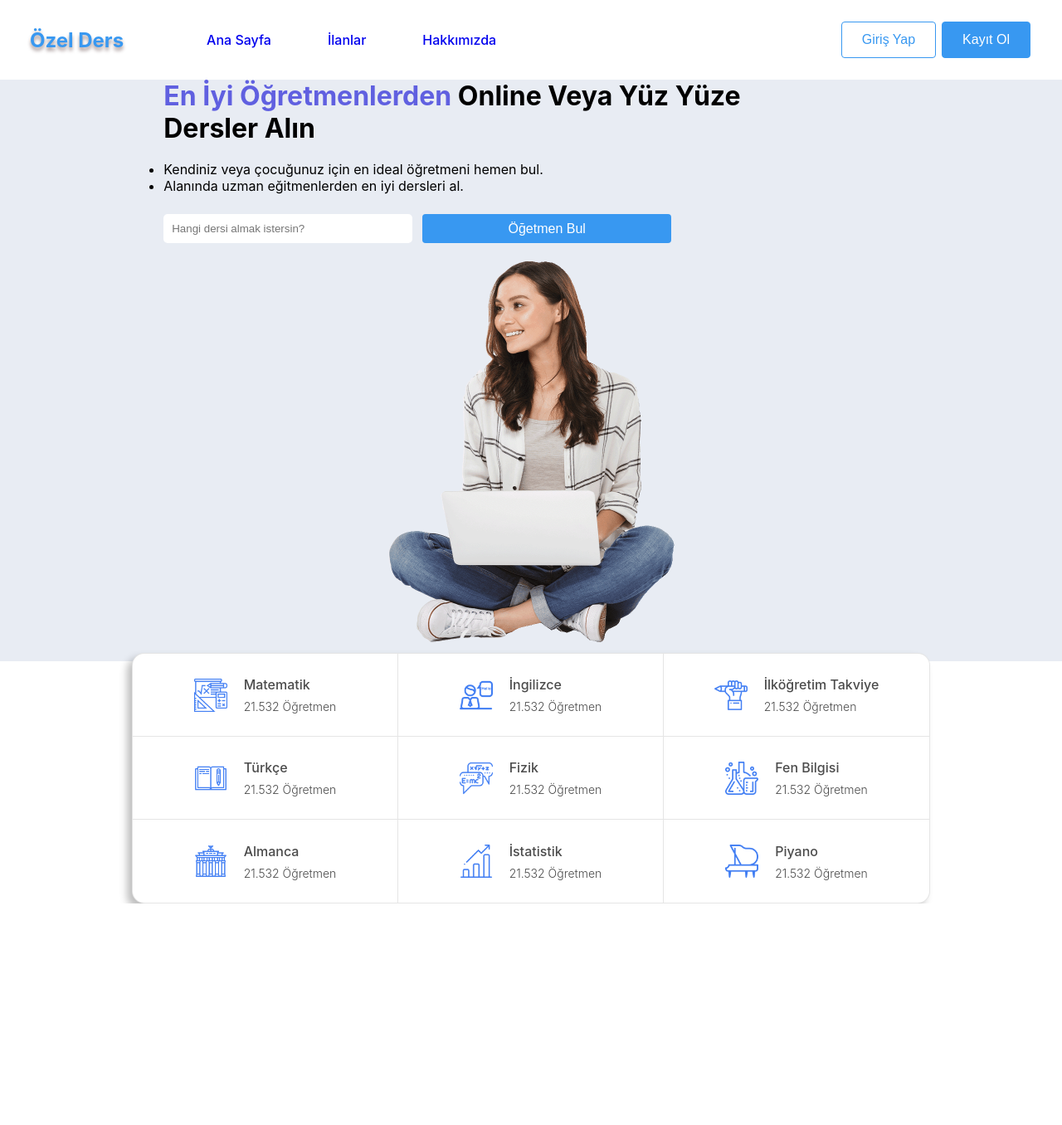
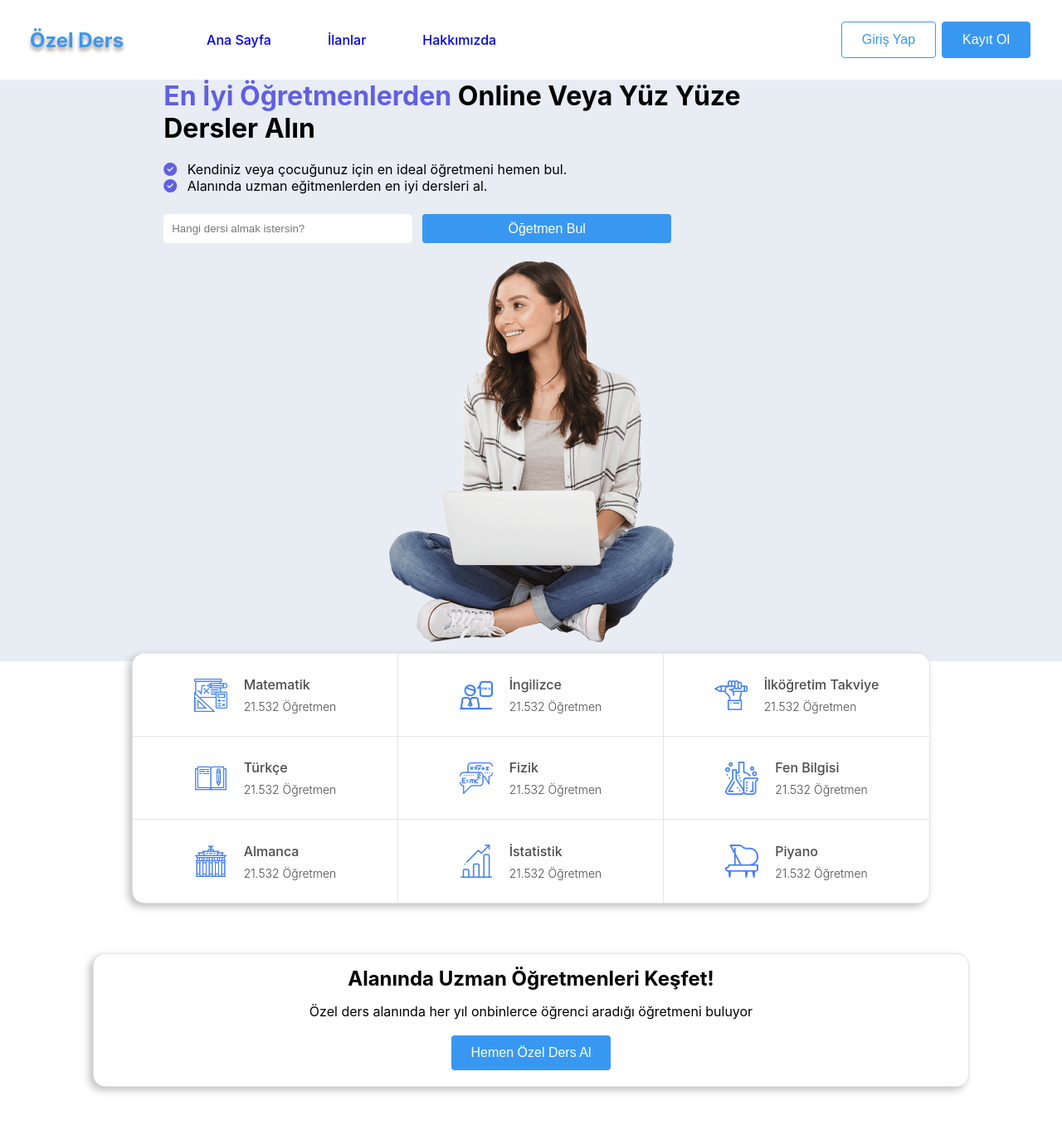
Before and after one commit to SametAydinhan/OzelOgretmenim.com, a React (Create React App) app in the folder Front-End/: page / in a window 1280 px wide. Shown: the top 1356 px of the page at 83% size. Before the commit the page ends 1089 px from the top, so only its background shows below. Built offline with nearby package versions, Linux system fonts and the light colour scheme.

Commit message:
feat(home): create quick tutor container

```diff
--- a/Front-End/public/index.html
+++ b/Front-End/public/index.html
@@ -2,6 +2,13 @@
 <html lang="en">
   <head>
     <meta charset="utf-8" />
+    <link
+      rel="stylesheet"
+      href="https://cdnjs.cloudflare.com/ajax/libs/font-awesome/6.5.2/css/all.min.css"
+      integrity="sha512-SnH5WK+bZxgPHs44uWIX+LLJAJ9/2PkPKZ5QiAj6Ta86w+fsb2TkcmfRyVX3pBnMFcV7oQPJkl9QevSCWr3W6A=="
+      crossorigin="anonymous"
+      referrerpolicy="no-referrer"
+    />
     <link rel="icon" href="%PUBLIC_URL%/favicon.ico" />
     <meta name="viewport" content="width=device-width, initial-scale=1" />
     <meta name="theme-color" content="#000000" />
--- a/Front-End/src/components/common/LessonItems/LessonItems.css
+++ b/Front-End/src/components/common/LessonItems/LessonItems.css
@@ -5,7 +5,7 @@
  border: 1px solid rgba(0, 0, 0, 0.1);
  margin-top: -10px;
  background-color: white;
- box-shadow: -6px 6px 10px rgba(0, 0, 0, 0.253);
+ box-shadow: -4px 4px 10px rgba(0, 0, 0, 0.253);
 }
 
 .subject{
--- a/Front-End/src/pages/Home.css
+++ b/Front-End/src/pages/Home.css
@@ -47,6 +47,15 @@
     margin-right: 10px;
 }
 
+.content > ul {
+    list-style: none;
+}
+
+.content > ul > li > i {
+    color: #6060e0;
+    margin-right: 8px;
+}
+
 .image {
   width: 30%;
   height: 500px;
@@ -63,3 +72,24 @@
   flex-wrap: wrap;
   justify-content: center;
 }
+
+.quick-tutor-section{
+    display: flex;
+    flex-wrap: wrap;
+    justify-content: center;
+    margin-top: 60px;
+    margin-bottom: 60px;
+}
+
+.quick-tutor-container {
+    display: flex;
+    flex-direction: column;
+    gap: 15px;
+    justify-content: center;
+    align-items: center;
+    background-color: white;
+    border-radius: 15px;
+    border: 1px solid rgba(0, 0, 0, 0.1);
+    box-shadow: -4px 4px 10px rgba(0, 0, 0, 0.253);
+    padding: 15px 260px;
+}
--- a/Front-End/src/pages/Home.js
+++ b/Front-End/src/pages/Home.js
@@ -1,9 +1,9 @@
-import React from "react";
-import Header from "../components/layout/Header";
-import "./Home.css";
-import Button from "../components/common/Button";
-import { Link } from "react-router-dom";
-import LessonItems from "../components/common/LessonItems/LessonItems";
+import React from 'react';
+import Header from '../components/layout/Header';
+import './Home.css';
+import Button from '../components/common/Button';
+import { Link } from 'react-router-dom';
+import LessonItems from '../components/common/LessonItems/LessonItems';
 
 const Home = () => {
   return (
@@ -19,19 +19,23 @@ const Home = () => {
               </h2>
               <ul>
                 <li>
-                  Kendiniz veya çocuğunuz için en ideal öğretmeni hemen bul.
+                  <i class='fa-solid fa-circle-check'></i> Kendiniz veya
+                  çocuğunuz için en ideal öğretmeni hemen bul.
                 </li>
-                <li>Alanında uzman eğitmenlerden en iyi dersleri al.</li>
+                <li>
+                  <i class='fa-solid fa-circle-check'></i> Alanında uzman
+                  eğitmenlerden en iyi dersleri al.
+                </li>
               </ul>
               <div className='searchbar-container'>
                 <input type='text' placeholder='Hangi dersi almak istersin?' />
                 <Button
                   styled={{
-                    width: "300px",
-                    height: "35px",
-                    display: "flex",
-                    justifyContent: "center",
-                    alignItems: "center",
+                    width: '300px',
+                    height: '35px',
+                    display: 'flex',
+                    justifyContent: 'center',
+                    alignItems: 'center',
                   }}
                 >
                   Öğetmen Bul
@@ -40,7 +44,7 @@ const Home = () => {
             </div>
             <div className='image'>
               <img
-                src={require("../assests/images/ozelders.png")}
+                src={require('../assests/images/ozelders.png')}
                 alt='ozel ders almak icin en iyi platform'
               />
             </div>
@@ -50,6 +54,16 @@ const Home = () => {
       <section className='lessons'>
         <LessonItems />
       </section>
+      <section className='quick-tutor-section'>
+        <div className='quick-tutor-container'>
+          <h2>Alanında Uzman Öğretmenleri Keşfet!</h2>
+          <p>
+            Özel ders alanında her yıl onbinlerce öğrenci aradığı öğretmeni
+            buluyor
+          </p>
+          <Button>Hemen Özel Ders Al</Button>
+        </div>
+      </section>
     </>
   );
 };
```
